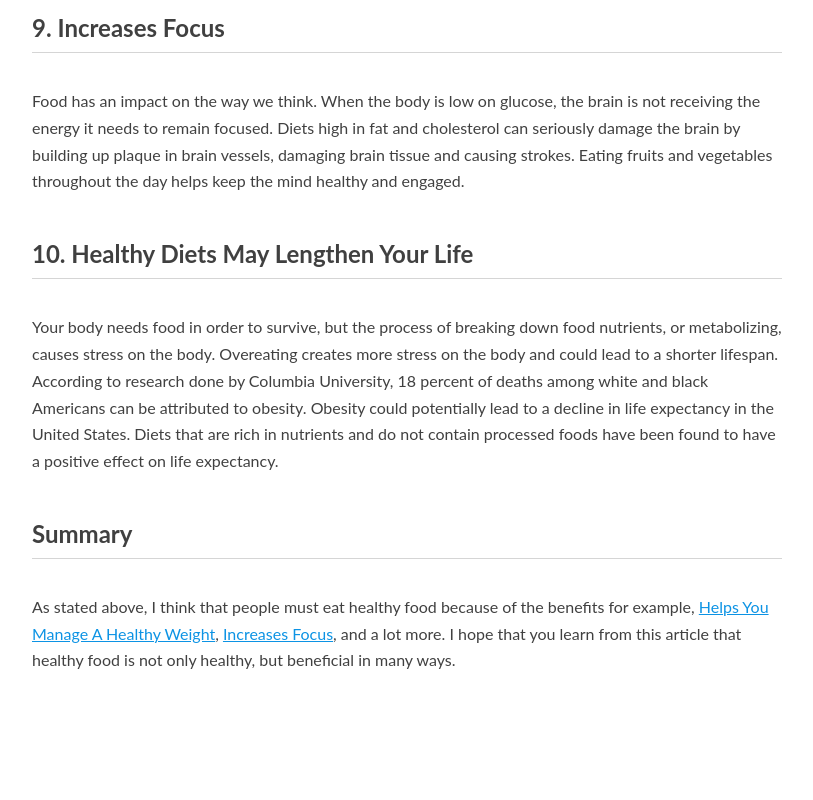
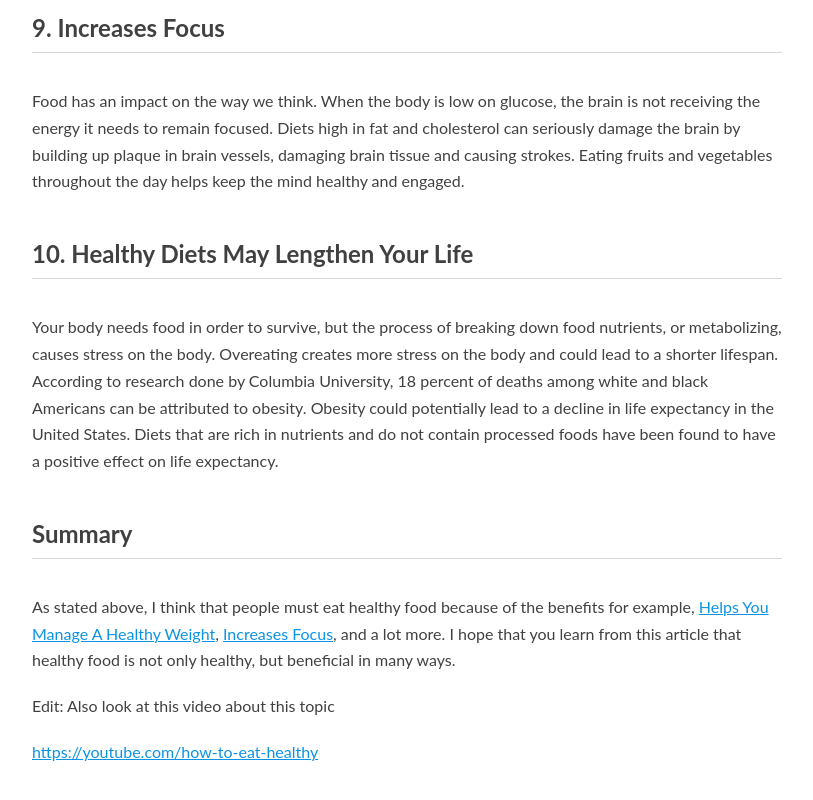
Before and after one commit to asimo10/healthy, a plain HTML site: page index.html in a window 1280 px wide. Shown: the part 2480-3280 px from the top of the page, without its empty margins (358-1171 px from the left). Drawn offline with Linux system fonts and the light colour scheme; a web font is replaced by a local one.

Commit message:
Update index.html

```diff
--- a/index.html
+++ b/index.html
@@ -60,7 +60,8 @@
 <p>Your body needs food in order to survive, but the process of breaking down food nutrients, or metabolizing, causes stress on the body. Overeating creates more stress on the body and could lead to a shorter lifespan. According to research done by Columbia University, 18 percent of deaths among white and black Americans can be attributed to obesity. Obesity could potentially lead to a decline in life expectancy in the United States. Diets that are rich in nutrients and do not contain processed foods have been found to have a positive effect on life expectancy.</p>
 <h2 id="summary">Summary</h2>
 <p>As stated above, I think that people must eat healthy food because of the benefits for example, <a href="#helps-you-manage-a-healthy-weight">Helps You Manage A Healthy Weight</a>, <a href="#increases-focus">Increases Focus</a>, and a lot more. I hope that you learn from this article that healthy food is not only healthy, but beneficial in many ways.</p>
-
+      <p>Edit: Also look at this video about this topic</p>
+      <a href="youtube.html" target="_blank">https://youtube.com/how-to-eat-healthy</a>
     </div>
   </div>
 </body>
```
